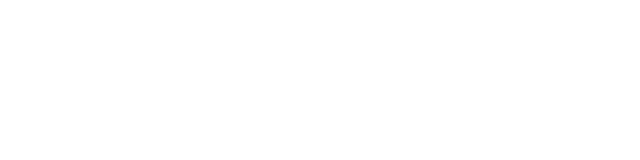
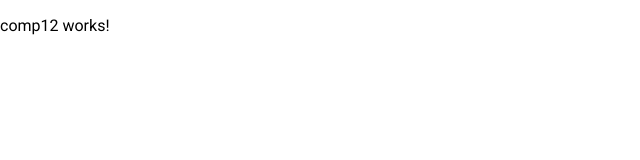
Before and after one commit to junkbin/junk4, an Angular app: page /comp12 in a window 1280 px wide. Before the commit this address led to /. Shown: the top 160 px of the page, without its empty margins (0-640 px from the left). Built offline with nearby package versions, Linux system fonts and the light colour scheme.

Commit message:
comp 12 added.

```diff
--- a/src/app/app-routing.module.ts
+++ b/src/app/app-routing.module.ts
@@ -11,6 +11,7 @@
 import { Comp9Component } from './comp9/comp9.component';
 import { Comp10Component } from './comp10/comp10.component';
 import { Comp11Component } from './comp11/comp11.component';
+import { Comp12Component } from './comp12/comp12.component';
 
 const routes: Routes = [
   {path: 'comp1', component: Comp1Component},
@@ -24,6 +25,7 @@
   {path: 'comp9', component: Comp9Component},
   {path: 'comp10', component: Comp10Component},
   {path: 'comp11', component: Comp11Component},
+  {path: 'comp12', component: Comp12Component},
   {path: '', component: Comp9Component},
 ];
 
@@ -45,5 +47,6 @@
     Comp8Component,
     Comp9Component,
     Comp10Component,
-    Comp11Component
+    Comp11Component,
+    Comp12Component
 ];
--- /dev/null
+++ b/src/app/comp12/comp12.component.html
@@ -0,0 +1,3 @@
+<p>
+  comp12 works!
+</p>
--- /dev/null
+++ b/src/app/comp12/comp12.component.ts
@@ -0,0 +1,15 @@
+import { Component, OnInit } from '@angular/core';
+
+@Component({
+  selector: 'app-comp12',
+  templateUrl: './comp12.component.html',
+  styleUrls: ['./comp12.component.css']
+})
+export class Comp12Component implements OnInit {
+
+  constructor() { }
+
+  ngOnInit() {
+  }
+
+}
```
Also changed, not shown: src/app/comp12/comp12.component.css (added).
